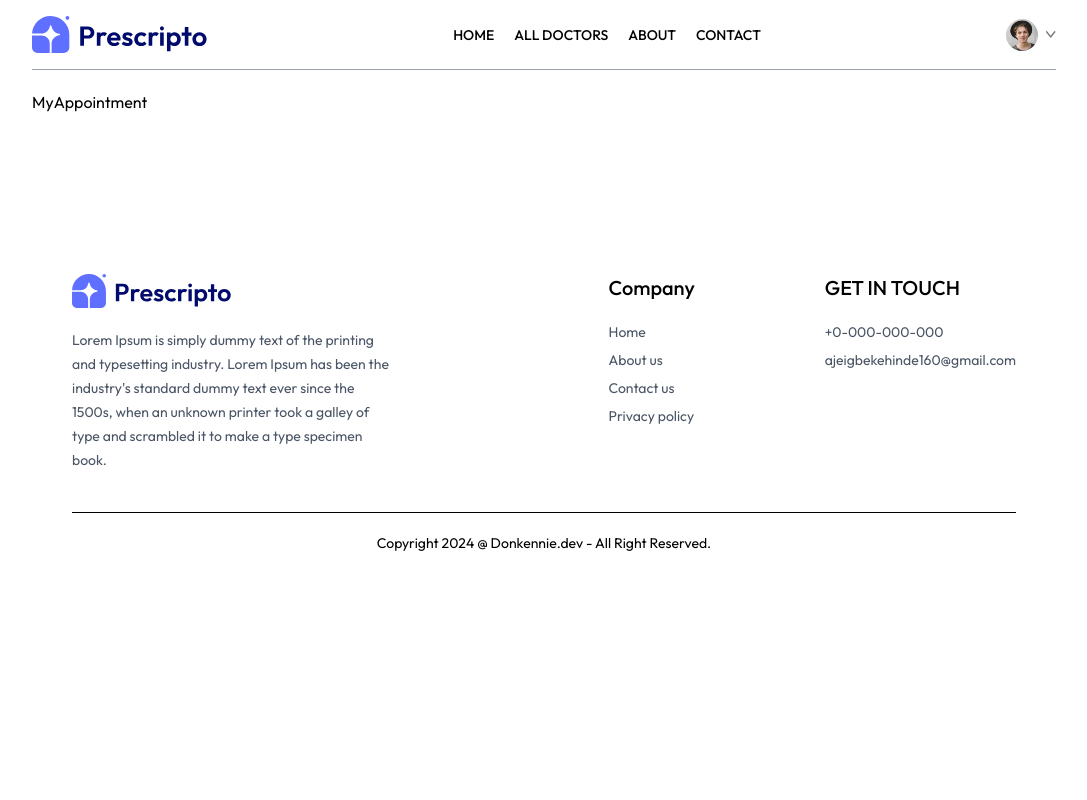
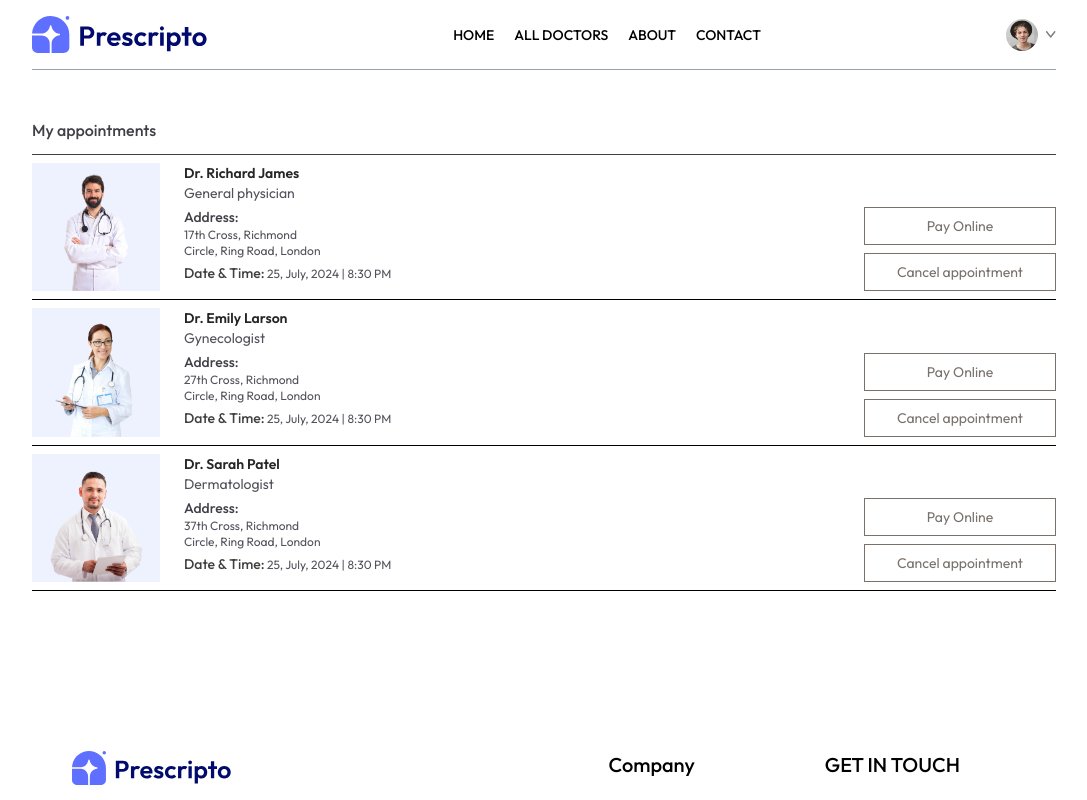
Before and after one commit to donkennie/appointify, a React (Vite) app in the folder frontend/: page /my-appointment in a window 1280 px wide. Shown: the top 800 px of the page, without its empty margins (96-1183 px from the left). Built offline with nearby package versions, Linux system fonts and the light colour scheme.

Commit message:
working on responsibleness

```diff
--- a/frontend/src/components/Navbar.jsx
+++ b/frontend/src/components/Navbar.jsx
@@ -49,7 +49,7 @@ const Navbar = () => {
                     <div className='absolute top-0 right-0 pt-14 text-base font-medium text-gray-600 z-20 hidden group-hover:block'>
                         <div className='min-w-48 bg-stone-100 rounded flex flex-col gap-4 p-4'>
                             <p onClick={() => navigate('my-profile')} className='hover:text-black cursor-pointer'>My Profile</p>
-                            <p onClick={() => navigate('my-appointments')} className='hover:text-black cursor-pointer'>My Appointments</p>
+                            <p onClick={() => navigate('my-appointment')} className='hover:text-black cursor-pointer'>My Appointments</p>
                             <p onClick={() => setToken(false)} className='hover:text-black cursor-pointer'>Logout</p>
                         </div>
 
@@ -59,6 +59,22 @@ const Navbar = () => {
                 <button onClick={() => navigate('/login')} className='bg-[var(--primary)] text-white px-8 py-3 rounded-full font-light hidden md:block'>Create account</button>
             }
 
+            <img onClick={() => setShowMenu(true)} className='w-6 md:hidden' src={assets.menu_icon} alt="" />
+
+            <div className={`${showMenu ? 'fixed w-full' : 'h-0 w-0'} md:hidden right-0 top-0 bottom-0 z-20 overflow-hidden bg-white transition-all`}>
+                <div className='flex items-center justify-between px-5 py-6'>
+                    <img className='w-36' src={assets.logo} alt="" />
+                    <img className='w-7' onClick={() => setShowMenu(false)} src={assets.cross_icon} alt="" />
+                </div>
+
+                <ul className='flex flex-col items-center gap-2 mt-5 px-5 text-lg font-medium'>
+                    <NavLink onClick={() => setShowMenu(false)} to="/"><p className="px-4 py-2 rounded inline-block" >Home</p></NavLink>
+                    <NavLink onClick={() => setShowMenu(false)} to="/doctors"><p className="px-4 py-2 rounded inline-block" >ALL DOCTORS</p></NavLink>
+                    <NavLink onClick={() => setShowMenu(false)} to="/about"><p className="px-4 py-2 rounded inline-block" >ABOUT</p></NavLink>
+                    <NavLink onClick={() => setShowMenu(false)} to="/contact"><p className="px-4 py-2 rounded inline-block" >CONTACT</p></NavLink>
+                </ul>
+            </div>
+
         </div>
 
     </div>
--- a/frontend/src/index.css
+++ b/frontend/src/index.css
@@ -23,3 +23,9 @@
     grid-template-columns: repeat(auto-fill, minmax(200px, 1fr));
     gap: 1rem;
   }
+
+@media(max-width: 740px) {
+    .active p{
+        @apply text-white bg-[var(--primary)]
+    }
+}
--- a/frontend/src/pages/Doctors.jsx
+++ b/frontend/src/pages/Doctors.jsx
@@ -30,6 +30,7 @@ const Doctors = () => {
       </p>
 
       <div className='flex flex-col gap-5 sm:flex-row items-start mt-5'>
+        <button>Filters</button>
         <div className='flex flex-col gap-4 text-sm text-gray-600'>
           <p onClick={() => speciality === 'General physician' ? navigate('/doctors') : navigate('/doctors/General physician')} className={`w-[94vw] sm:w-auto pl-3 py-1.5 pr-16 border border-gray-300 rounded transition-all cursor-pointer ${speciality === "General physician" ? 'bg-indigo-100 text-black' : ''}`}>General physician</p>
           <p onClick={() => speciality === 'Gynecologist' ? navigate('/doctors') : navigate('/doctors/Gynecologist')} className={`w-[94vw] sm:w-auto pl-3 py-1.5 pr-16 border border-gray-300 rounded transition-all cursor-pointer ${speciality === "Gynecologist" ? 'bg-indigo-100 text-black' : ''}`}>Gynecologist</p>
--- a/frontend/src/pages/MyAppointment.jsx
+++ b/frontend/src/pages/MyAppointment.jsx
@@ -1,8 +1,38 @@
-import React from 'react'
+import React, { useContext } from 'react'
+import { AppContext } from '../contexts/AppContext'
 
 const MyAppointment = () => {
+
+  const {doctors} = useContext(AppContext)
+
   return (
-    <div>MyAppointment</div>
+    <div>
+      <p className='pb-3 mt-12 font-medium text-zinc-700 border-b'>My appointments</p>
+      <div>
+        {
+          doctors.slice(0,3).map((item, index) =>(
+            <div className='grid grid-cols-[1fr_2fr] gap-4 sm:flex sm:gap-6 py-2 border-b' key={index}>
+              <div>
+                <img className='w-32 bg-indigo-50' src={item.image} alt="" />
+              </div>
+              <div className='flex-1 text-sm text-zinc-600'>
+                <p className='text-neutral-800 font-semibold'>{item.name}</p>
+                <p>{item.speciality}</p>
+                <p className='text-zinc-700 font-medium mt-1'>Address:</p>
+                <p className='text-xs'>{item.address.line1}</p>
+                <p className='text-xs'>{item.address.line2}</p>
+                <p className='text-xs mt-1'><span className='text-sm text-neutral-700 font-medium'>Date & Time:</span> 25, July, 2024 | 8:30 PM</p>
+              </div>
+              <div></div>
+              <div className='flex flex-col gap-2 justify-end'>
+                <button className='text-sm text-stone-500 text-center sm:min-w-48 py-2 border hover:bg-[var(--primary)] hover:text-white transition-all duration-300'>Pay Online</button>
+                <button className='text-sm text-stone-500 text-center sm:min-w-48 py-2 border hover:bg-red-500 hover:text-white transition-all duration-300'>Cancel appointment</button>
+              </div>
+            </div>
+          ))
+        }
+      </div>
+    </div>
   )
 }
 
```
